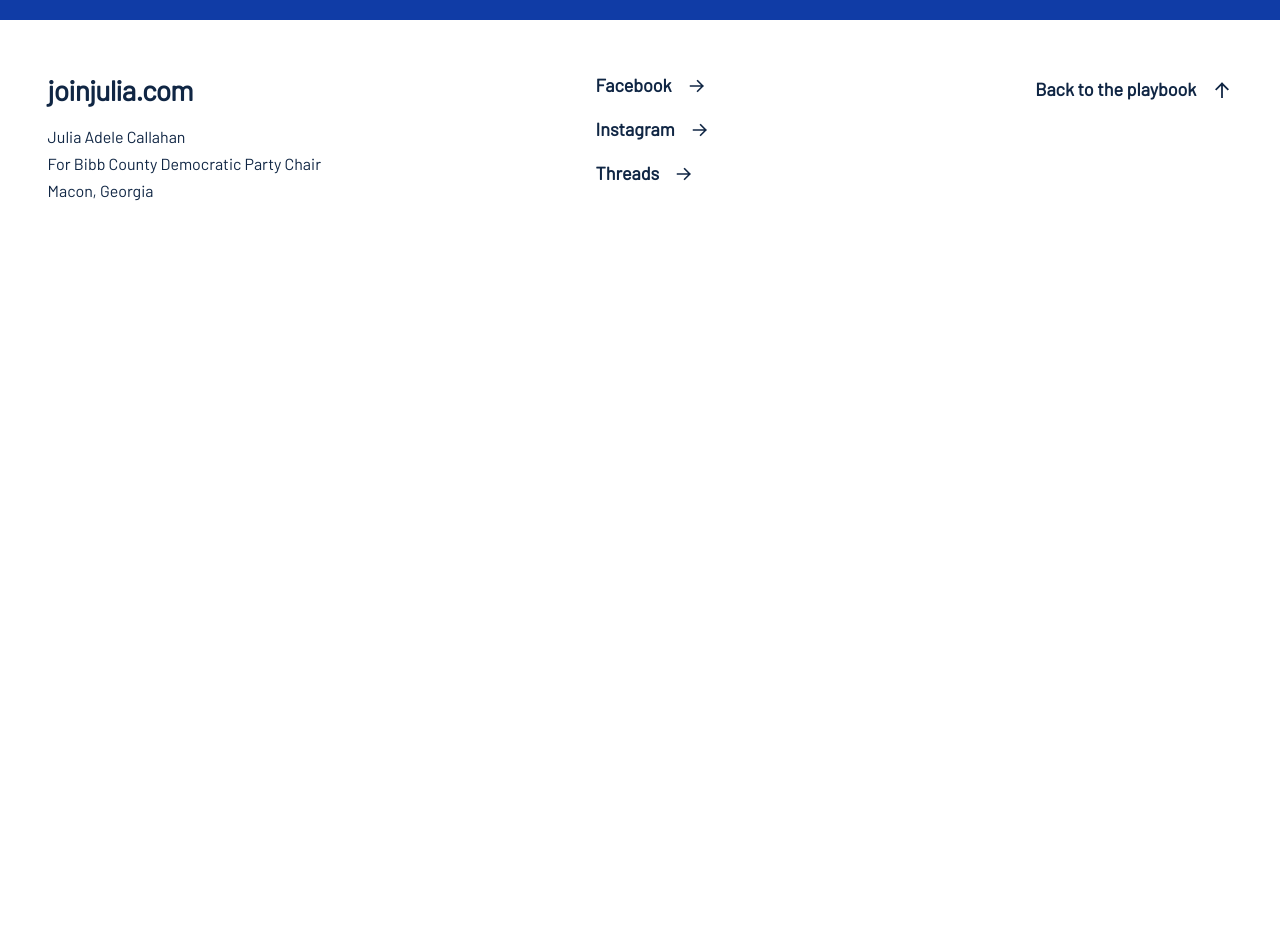
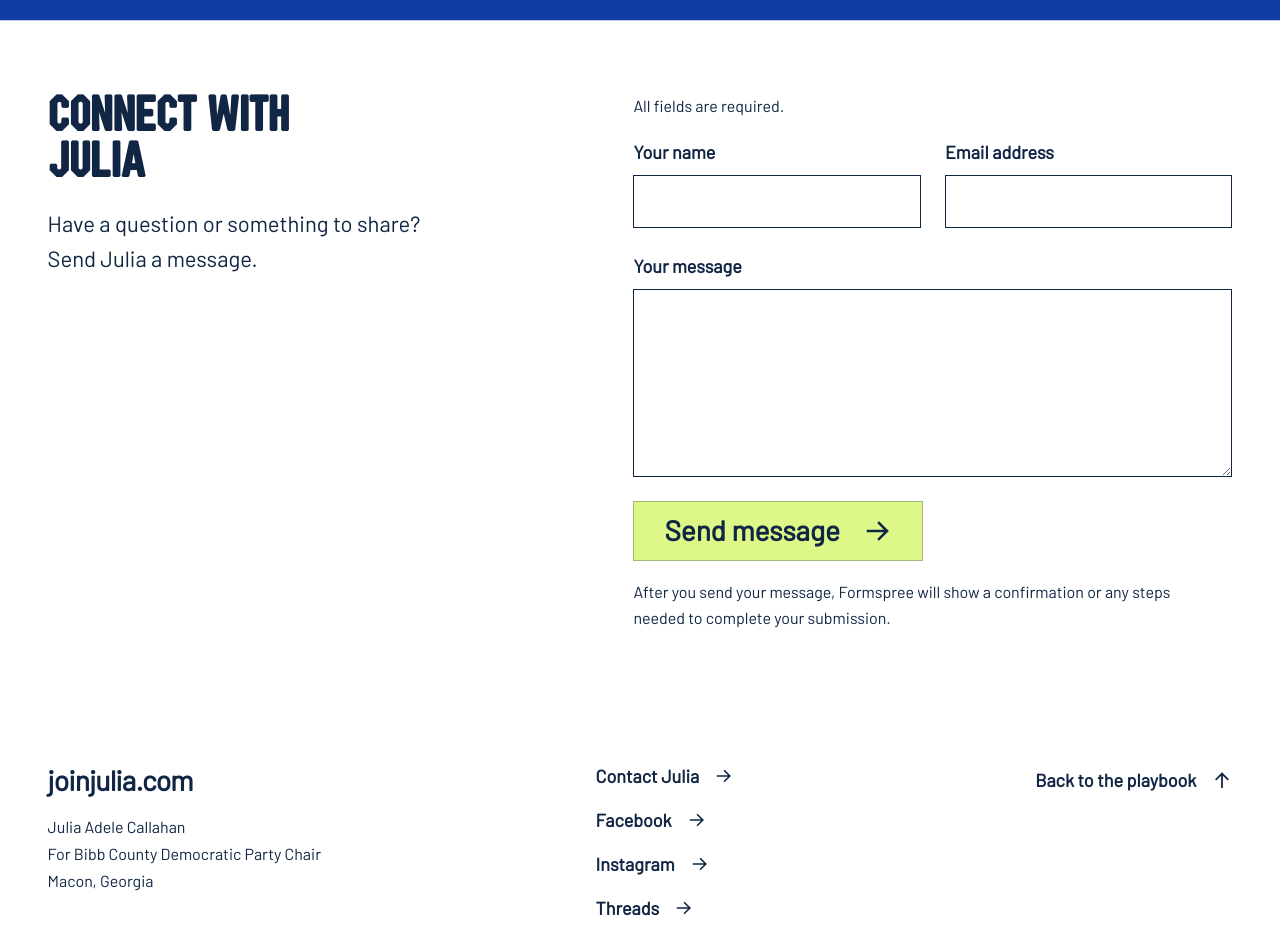
Before and after one commit to kerryhatcher/joinjulia.com, an Astro site: page / in a window 1280 px wide. Shown: the part 2800-3729 px from the top of the page. Before the commit the page ends 3052 px from the top, so only its background shows below. Built offline with nearby package versions, Linux system fonts and the light colour scheme; Astro itself is replaced by a stand-in of ours.

Commit message:
Add accessible Formspree contact form

```diff
--- /dev/null
+++ b/src/components/ContactForm.astro
@@ -0,0 +1,56 @@
+---
+import Arrow from './Arrow.astro';
+---
+<section class="contact section-shell" id="contact" aria-labelledby="contact-heading">
+  <div class="contact-intro">
+    <h2 id="contact-heading">Connect with Julia</h2>
+    <p>Have a question or something to share? Send Julia a message.</p>
+  </div>
+  <form action="https://formspree.io/f/xnpnekbv" method="POST" aria-labelledby="contact-heading" aria-describedby="contact-help">
+    <p class="form-help" id="contact-help">All fields are required.</p>
+    <div class="contact-fields">
+      <div class="field">
+        <label for="contact-name">Your name</label>
+        <input id="contact-name" type="text" name="name" autocomplete="name" maxlength="100" required />
+      </div>
+      <div class="field">
+        <label for="contact-email">Email address</label>
+        <input id="contact-email" type="email" name="email" autocomplete="email" maxlength="254" required />
+      </div>
+    </div>
+    <div class="field message-field">
+      <label for="contact-message">Your message</label>
+      <textarea id="contact-message" name="message" rows="6" maxlength="5000" required></textarea>
+    </div>
+    <div class="honeypot" aria-hidden="true">
+      <label for="contact-company">Leave this field empty</label>
+      <input id="contact-company" type="text" name="_gotcha" tabindex="-1" autocomplete="off" />
+    </div>
+    <button class="primary-action" type="submit">Send message <Arrow /></button>
+    <p class="form-note">After you send your message, Formspree will show a confirmation or any steps needed to complete your submission.</p>
+  </form>
+</section>
+<style>
+  .contact { display: grid; grid-template-columns: 1fr 1.25fr; gap: 9%; padding-block: 72px 80px; border-top: 1px solid #bdcbe2; }
+  .contact-intro h2 { max-width: 14ch; }
+  .contact-intro p { max-width: 34ch; margin-top: 20px; font-size: 22px; }
+  form { min-width: 0; }
+  .form-help, .form-note { font-size: 16px; }
+  .form-help { margin-bottom: 20px; }
+  .contact-fields { display: grid; grid-template-columns: 1fr 1fr; gap: 24px; }
+  .field { display: flex; flex-direction: column; gap: 8px; }
+  label { font-weight: 700; }
+  input, textarea { width: 100%; min-height: 52px; border: 1px solid var(--navy); border-radius: 0; background: var(--white); color: var(--navy); padding: 12px 14px; font: inherit; line-height: 1.5; }
+  textarea { resize: vertical; }
+  .message-field { margin-top: 24px; }
+  .primary-action { min-width: 0; margin-top: 24px; cursor: pointer; }
+  .form-note { margin-top: 18px; max-width: 60ch; }
+  .honeypot { display: none; }
+  @media (max-width: 760px) {
+    .contact { grid-template-columns: 1fr; gap: 28px; padding-block: 44px 48px; }
+    .contact-intro h2 { font-size: 32px; max-width: none; }
+    .contact-intro p { font-size: 18px; margin-top: 16px; }
+    .contact-fields { grid-template-columns: 1fr; gap: 20px; }
+    .message-field { margin-top: 20px; }
+  }
+</style>
--- a/src/pages/index.astro
+++ b/src/pages/index.astro
@@ -4,6 +4,7 @@ import '@fontsource/barlow/latin-400.css';
 import '@fontsource/barlow/latin-600.css';
 import '@fontsource/barlow/latin-700.css';
 import Arrow from '../components/Arrow.astro';
+import ContactForm from '../components/ContactForm.astro';
 
 const base = `${import.meta.env.BASE_URL.replace(/\/$/, '')}/`;
 const canonicalUrl = new URL(base, Astro.site);
@@ -146,13 +147,14 @@ const reading = [
       <section class="campaign-close" aria-labelledby="close-heading">
         <div class="close-layout section-shell">
           <h2 id="close-heading">It’s time to<br />make things happen.</h2>
-          <div class="close-copy"><p>It’s time for a change. Let’s put Democrats on offense, right here in Bibb County.</p><a class="primary-action" href="https://www.facebook.com/JuliaAdeleCallahan/" target="_blank" rel="noopener noreferrer">Connect with Julia <Arrow /></a></div>
+          <div class="close-copy"><p>It’s time for a change. Let’s put Democrats on offense, right here in Bibb County.</p><a class="primary-action" href="#contact">Connect with Julia <Arrow /></a></div>
         </div>
       </section>
+      <ContactForm />
     </main>
     <footer class="site-footer section-shell">
       <div><a class="wordmark" href={base}>joinjulia.com</a><p>Julia Adele Callahan<br />For Bibb County Democratic Party Chair<br />Macon, Georgia</p></div>
-      <nav aria-label="Social links"><a href="https://www.facebook.com/JuliaAdeleCallahan/" target="_blank" rel="noopener noreferrer">Facebook <Arrow /></a><a href="https://www.instagram.com/jaythaqueen/" target="_blank" rel="noopener noreferrer">Instagram <Arrow /></a><a href="https://www.threads.com/@jaythaqueen" target="_blank" rel="noopener noreferrer">Threads <Arrow /></a></nav>
+      <nav aria-label="Contact and social links"><a href="#contact">Contact Julia <Arrow /></a><a href="https://www.facebook.com/JuliaAdeleCallahan/" target="_blank" rel="noopener noreferrer">Facebook <Arrow /></a><a href="https://www.instagram.com/jaythaqueen/" target="_blank" rel="noopener noreferrer">Instagram <Arrow /></a><a href="https://www.threads.com/@jaythaqueen" target="_blank" rel="noopener noreferrer">Threads <Arrow /></a></nav>
       <a class="back-top" href="#main">Back to the playbook <Arrow /></a>
     </footer>
   </body>
```
Also changed, not shown: README.md.
